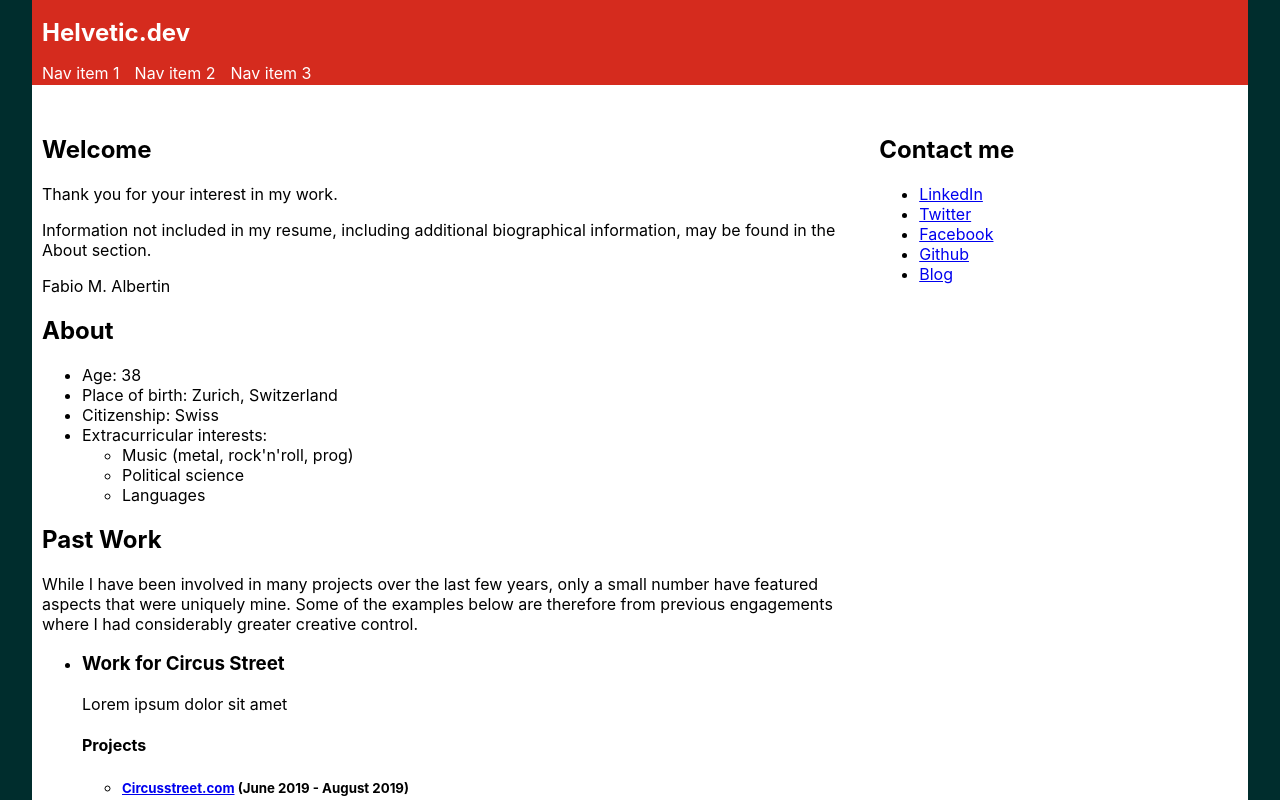
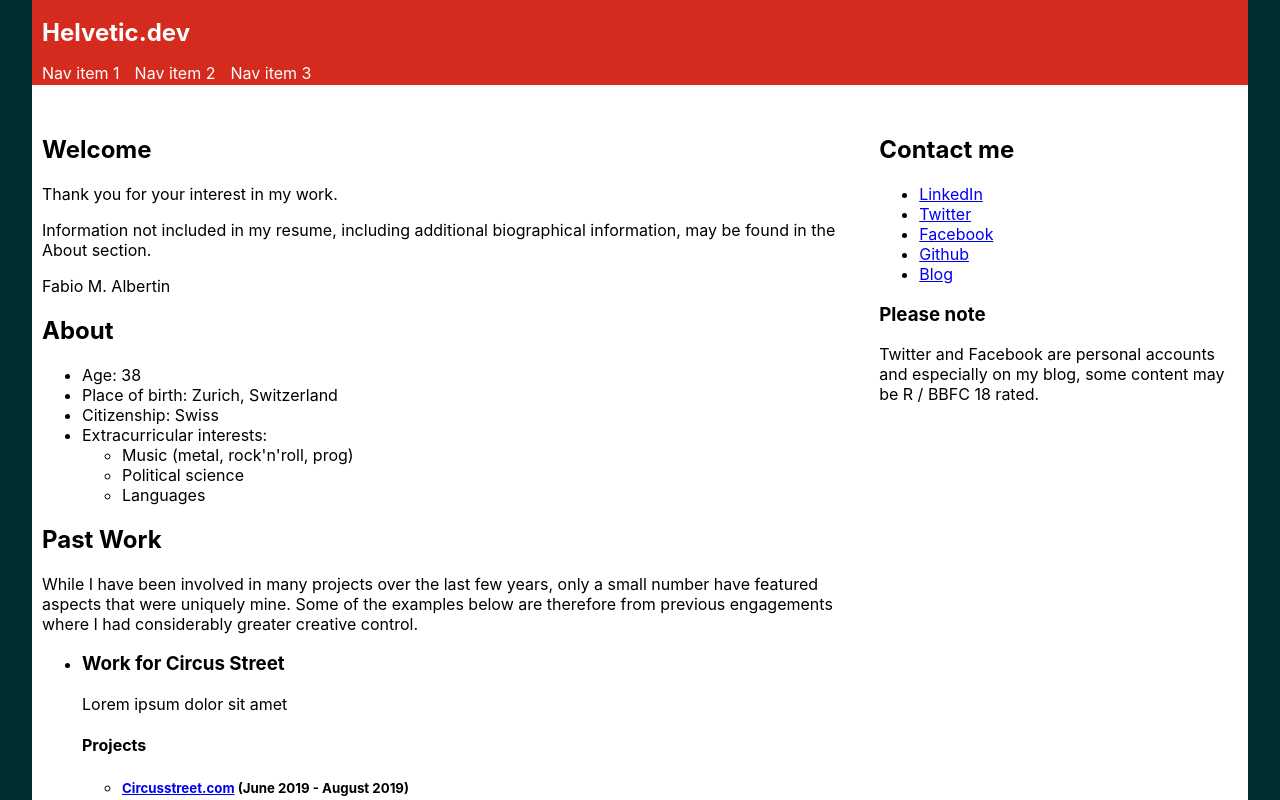
Before and after one commit to sengeezer/helvetic-dev, a React (Create React App) app: page / in a window 1280 px wide. Shown: the top 800 px of the page. Built offline with nearby package versions, Linux system fonts and the light colour scheme.

Commit message:
Added remaining content to Contact

```diff
--- a/src/components/Contact.js
+++ b/src/components/Contact.js
@@ -22,6 +22,10 @@ const Contact = () => (
         <a href={contact.platforms.blog}>Blog</a>
       </li>
     </ul>
+    <aside>
+      <h3>{contact.disclaimer.title}</h3>
+      <p>{contact.disclaimer.content}</p>
+    </aside>
   </div>
 );
 
```
